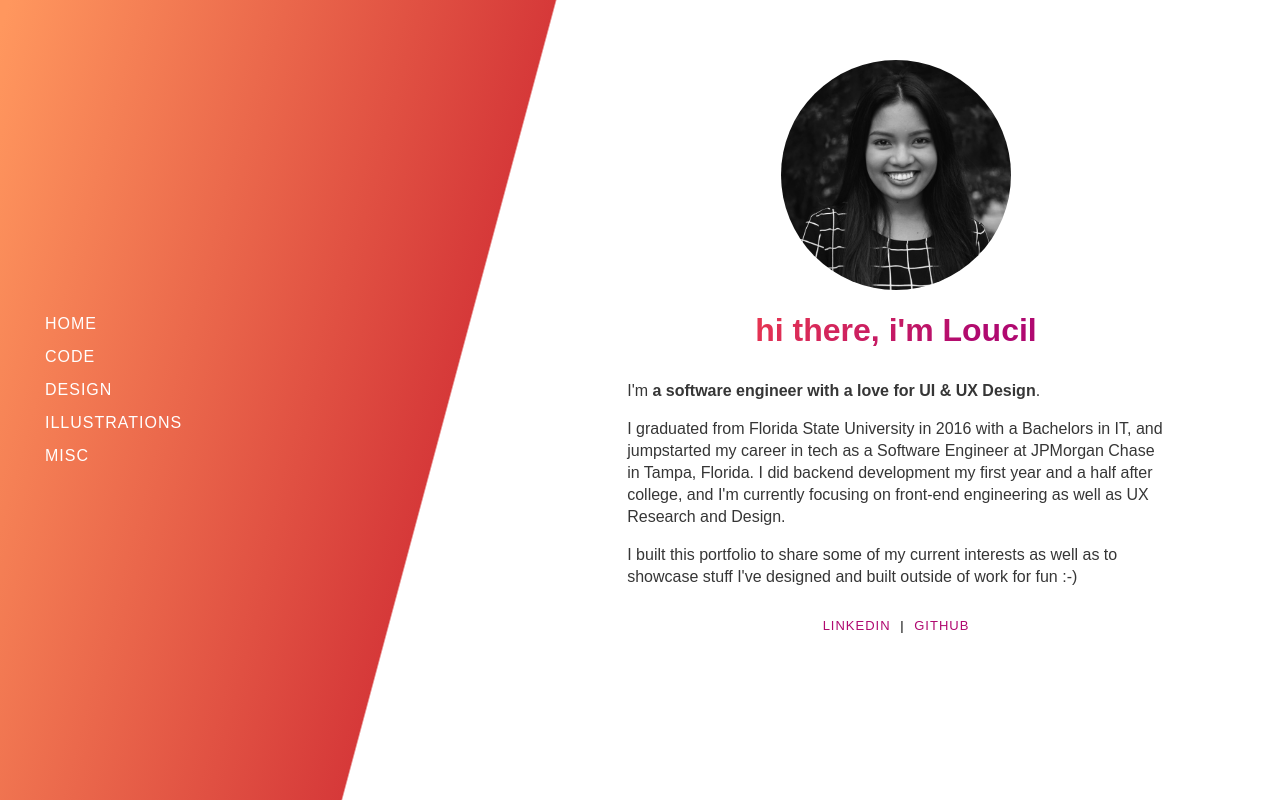
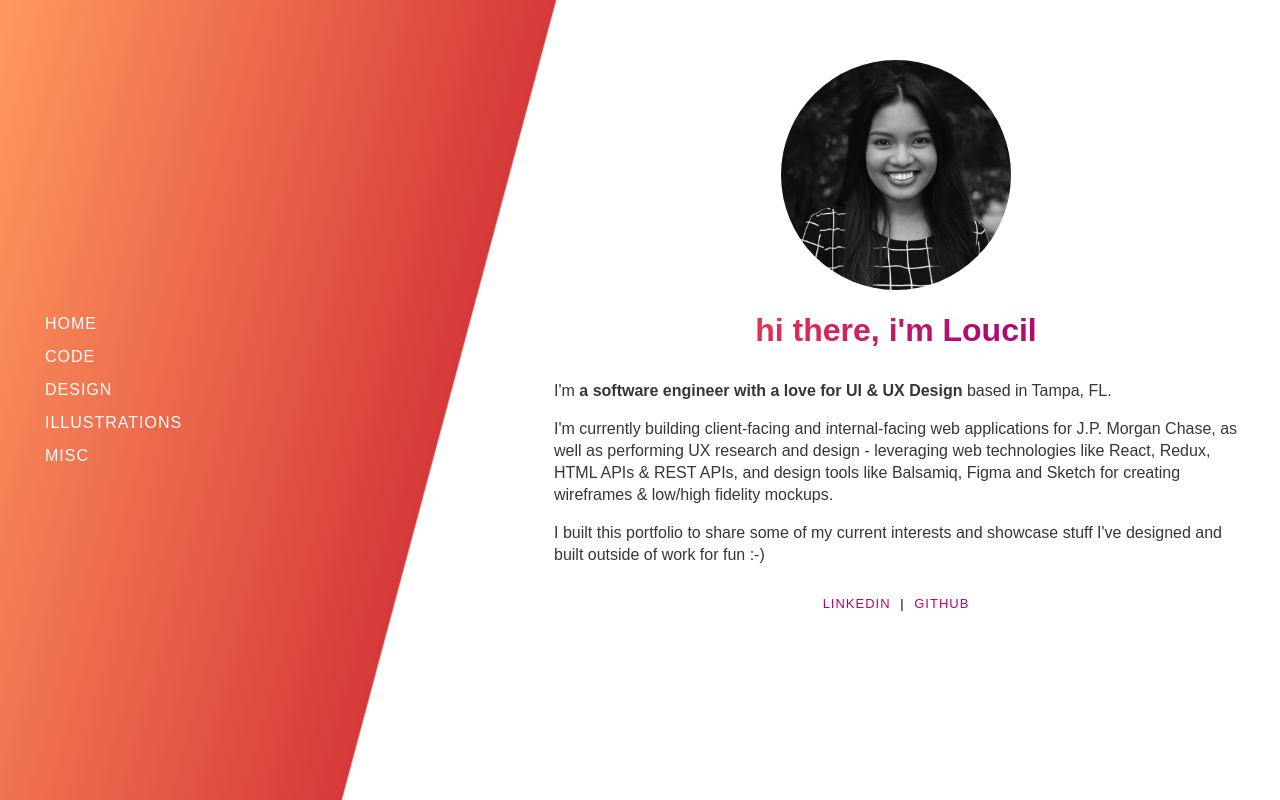
Before and after one commit to loucilvr/loucilrubio.github.io, a React (Create React App) app in the folder my-app/: page /#/ in a window 1280 px wide. Built offline with nearby package versions, Linux system fonts and the light colour scheme.

Commit message:
content change

```diff
--- a/my-app/src/Components/AboutMe/About.css
+++ b/my-app/src/Components/AboutMe/About.css
@@ -36,8 +36,7 @@
     font-size: 16px;
     color: #363636;
     text-align: left;
-    width: 70%;
-    padding: 0 15%;
+    padding: 0 42px;
     line-height: 22px;
 }
 
@@ -102,8 +101,7 @@ span.space{
         font-size: 17px;
         color: #363636;
         text-align: left;
-        width: 70%;
-        padding: 0 15%;
+        padding: 0 32px;
     }
 
 }
--- a/my-app/src/Components/AboutMe/AboutMe.js
+++ b/my-app/src/Components/AboutMe/AboutMe.js
@@ -11,17 +11,14 @@ const AboutMe = () => (
        />
         <h1 className="name">hi there, i'm Loucil</h1>
        <section className="aboutDetails">
-           <p>
-               I'm <b>a software engineer with a love for UI & UX Design</b>.
+           <p> I'm <b>a software engineer with a love for UI & UX Design</b> based in Tampa, FL. </p>
+            <p>I'm currently building client-facing and internal-facing web applications for J.P. Morgan Chase,
+                as well as performing UX research and design - leveraging web technologies like React, Redux, HTML APIs & REST APIs,
+                 and design tools like Balsamiq, Figma and Sketch for creating wireframes
+                 & low/high fidelity mockups.
             </p>
             <p>
-               I graduated from Florida State University in 2016 with a Bachelors in IT,
-               and jumpstarted my career in tech as a Software Engineer at JPMorgan Chase in Tampa, Florida.
-               I did backend development my first year and a half after college,
-                and I'm currently focusing on front-end engineering as well as UX Research and Design.
-            </p>
-            <p>
-               I built this portfolio to share some of my current interests as well as to
+               I built this portfolio to share some of my current interests and
                showcase stuff I've designed and built outside of work for fun :-)
            </p>
         </section>
```
